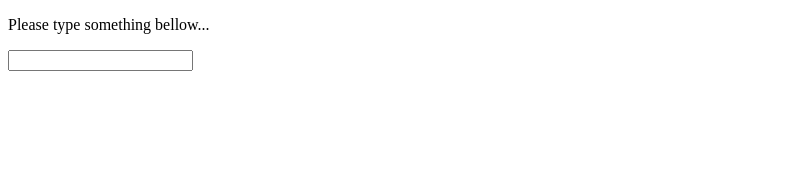
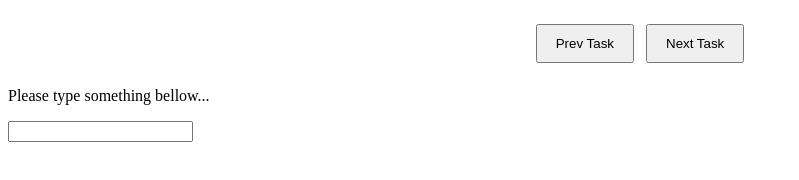
Before and after one commit to mxx567/webtech1-assignment5, a plain HTML site: page task6.html in a window 1280 px wide. Shown: the whole page, without its empty margins (0-799 px from the left). Drawn offline with Linux system fonts and the light colour scheme.

Commit message:
FInal commit

```diff
--- a/task6.html
+++ b/task6.html
@@ -4,8 +4,25 @@
     <meta charset="UTF-8">
     <meta name="viewport" content="width=device-width, initial-scale=1.0">
     <title>Task 6</title>
+    <style>
+        .task-navigation {
+            display: flex;
+            justify-content: center;
+            gap: 12px;
+            margin: 24px 0;
+        }
+
+        .task-navigation button {
+            padding: 10px 18px;
+            cursor: pointer;
+        }
+    </style>
 </head>
 <body>
+    <nav class="task-navigation" aria-label="Task navigation">
+        <button type="button" onclick="location.href='task5.html'">Prev Task</button>
+        <button type="button" onclick="location.href='task7.html'">Next Task</button>
+    </nav>
     <p id="text">Please type something bellow...</p>
     <input id="inp" type="text"/>
 </body>
```
Also changed, not shown: task7.html (+17 -0 lines).
